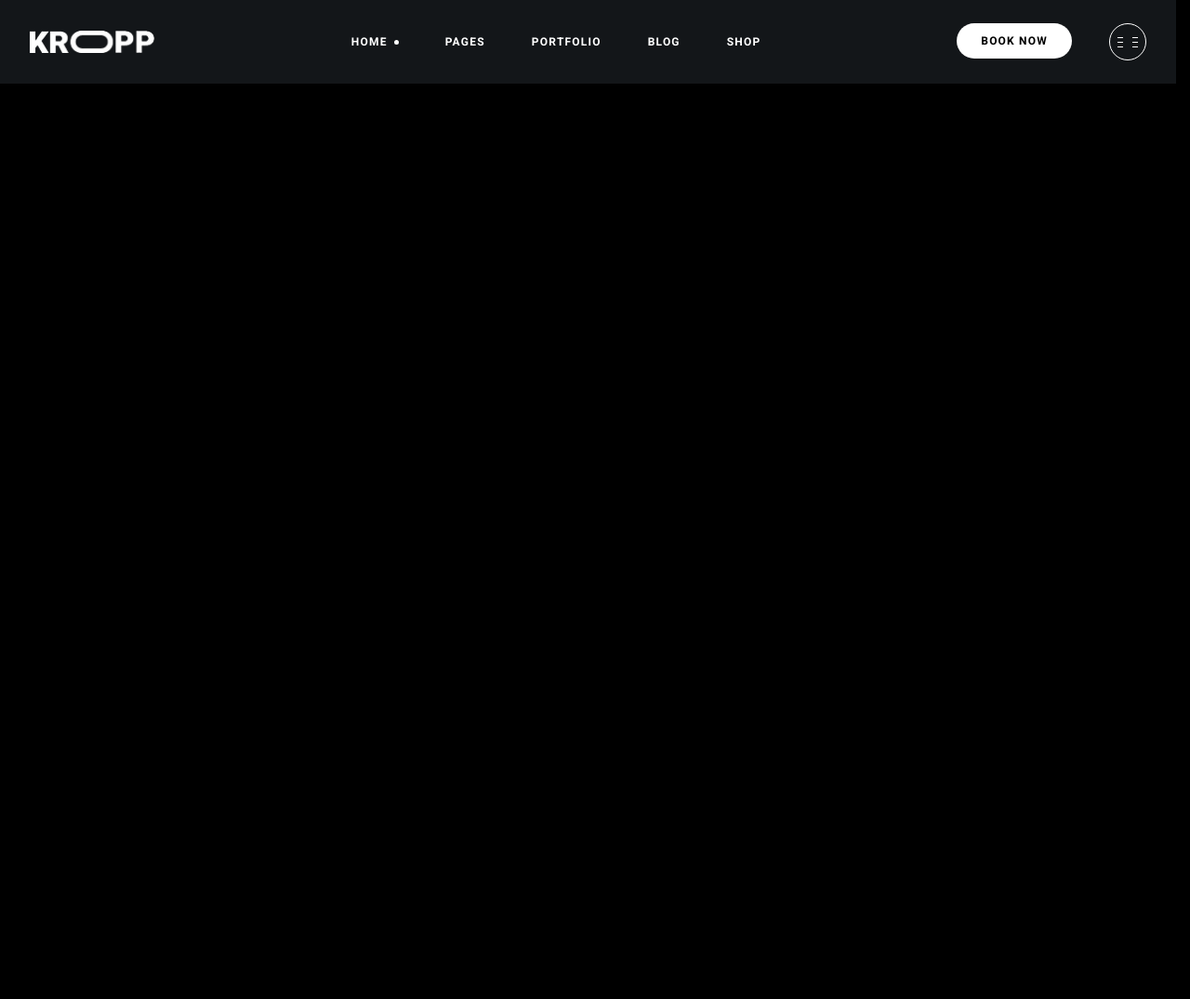
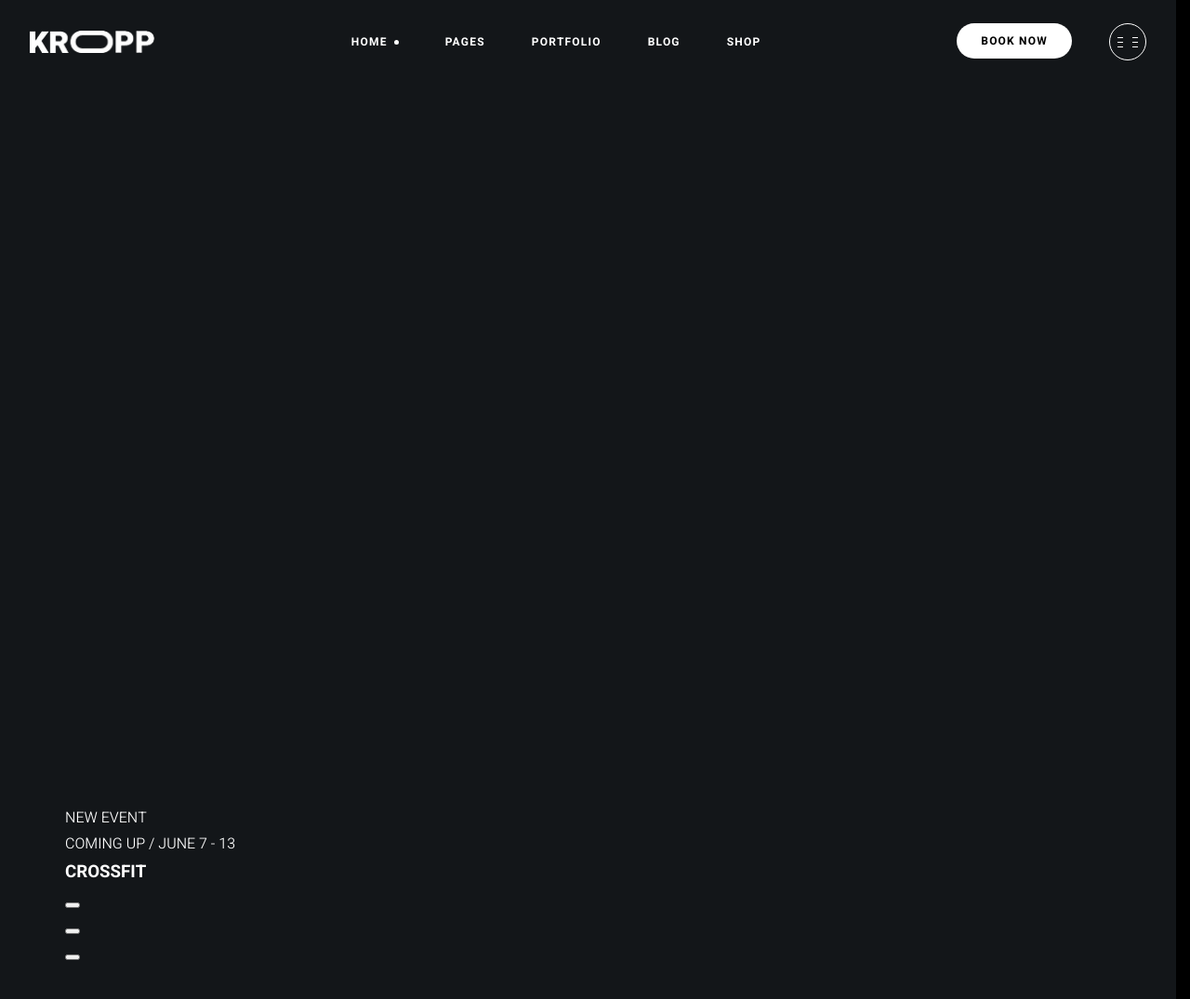
Before and after one commit to Gayaal/kropp-fitness, a plain HTML site: page index.html in a window 1280 px wide. Shown: the whole page at 93% size. Before the commit the page ends 800 px from the top, so only its background shows below. Drawn offline with Linux system fonts and the light colour scheme.

Commit message:
начал делать секцию главного баннера

```diff
--- a/index.html
+++ b/index.html
@@ -49,5 +49,34 @@
 				</button>
 			</div>
 		</header>
+		<main class="content">
+			<h1 class="visually-hidden">Kropp Fitness CLub</h1>
+			<section class="banner">
+				<h2 class="visually-hidden">Upcoming events</h2>
+				<div class="banner-body">
+					<div class="banner-info">
+						New event<br />coming up / <time datetime="06-07">june 7</time> -
+						<time datetime="06-13">13</time>
+					</div>
+					<h3 class="banner-title">Crossfit</h3>
+				</div>
+				<div class="banner-pagination">
+					<ul class="banner-pagination-list">
+						<li class="banner-pagination-item">
+							<button class="banner-pagination-button" type="button"></button>
+						</li>
+						<li class="banner-pagination-item">
+							<button class="banner-pagination-button" type="button"></button>
+						</li>
+						<li class="banner-pagination-item">
+							<button
+								class="banner-pagination-button is-current"
+								type="button"
+							></button>
+						</li>
+					</ul>
+				</div>
+			</section>
+		</main>
 	</body>
 </html>
--- a/styles.css
+++ b/styles.css
@@ -380,6 +380,20 @@ h6 {
 	box-shadow: 16px 0 0 currentColor;
 }
 
+.banner {
+	display: flex;
+	flex-direction: column;
+	justify-content: end;
+	padding: 36px 70px;
+	min-height: 985px;
+	color: var(--color-light);
+	background-color: var(--color-dark-alternate);
+}
+
+.banner-body {
+	text-transform: uppercase;
+}
+
 @media (max-width: 1024px) {
 	.header {
 		flex-wrap: wrap;
```
